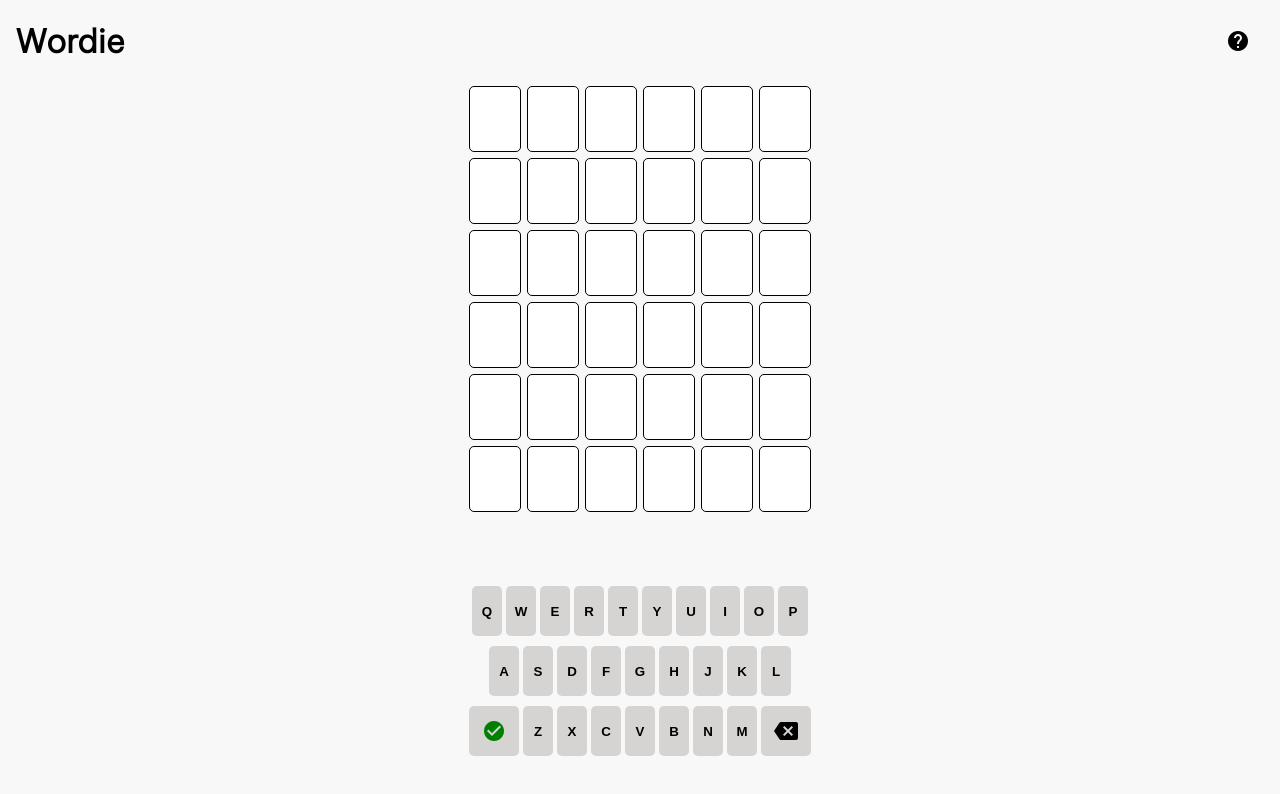
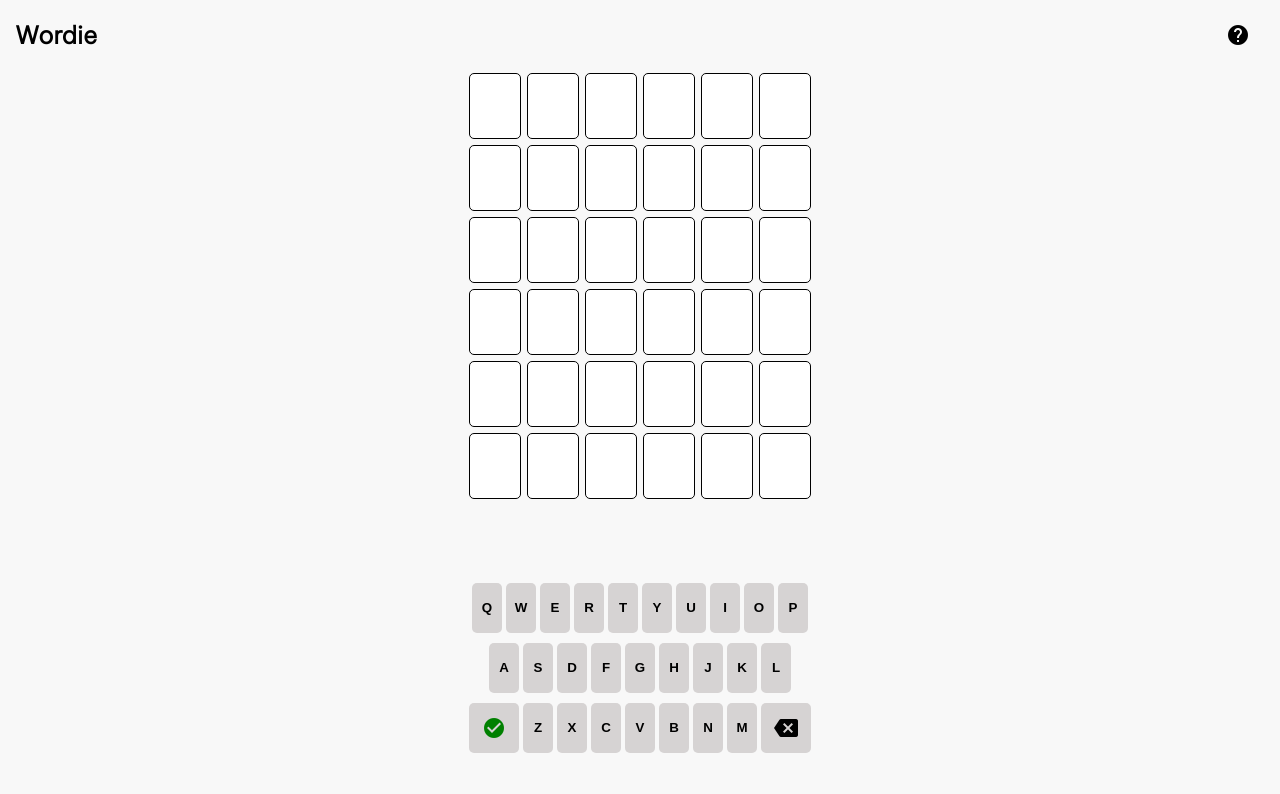
Before and after one commit to squach28/wordie, an Angular app: page / in a window 1280 px wide. Shown: the top 794 px of the page. Built offline with nearby package versions, Linux system fonts and the light colour scheme; no server answers.

Commit message:
made header smaller

```diff
--- a/src/app/app.component.html
+++ b/src/app/app.component.html
@@ -1,7 +1,7 @@
 <div id="mainContainer">
   <div id="header">
     <a id="headerTitle" href="/">
-      <h1>Wordie</h1>
+      <h2>Wordie</h2>
     </a>
     <div id="options">
       <mat-icon (click)="presentHelpDialog()">help</mat-icon>
```
